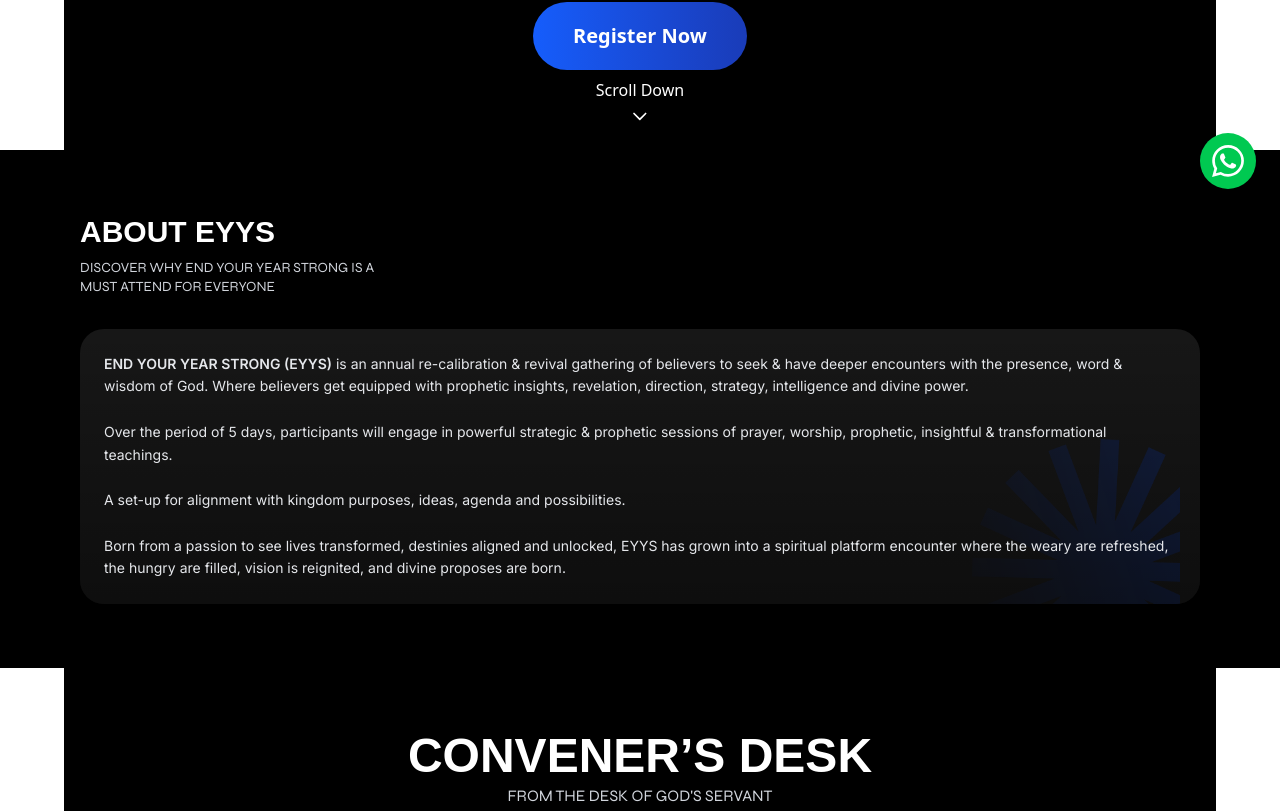
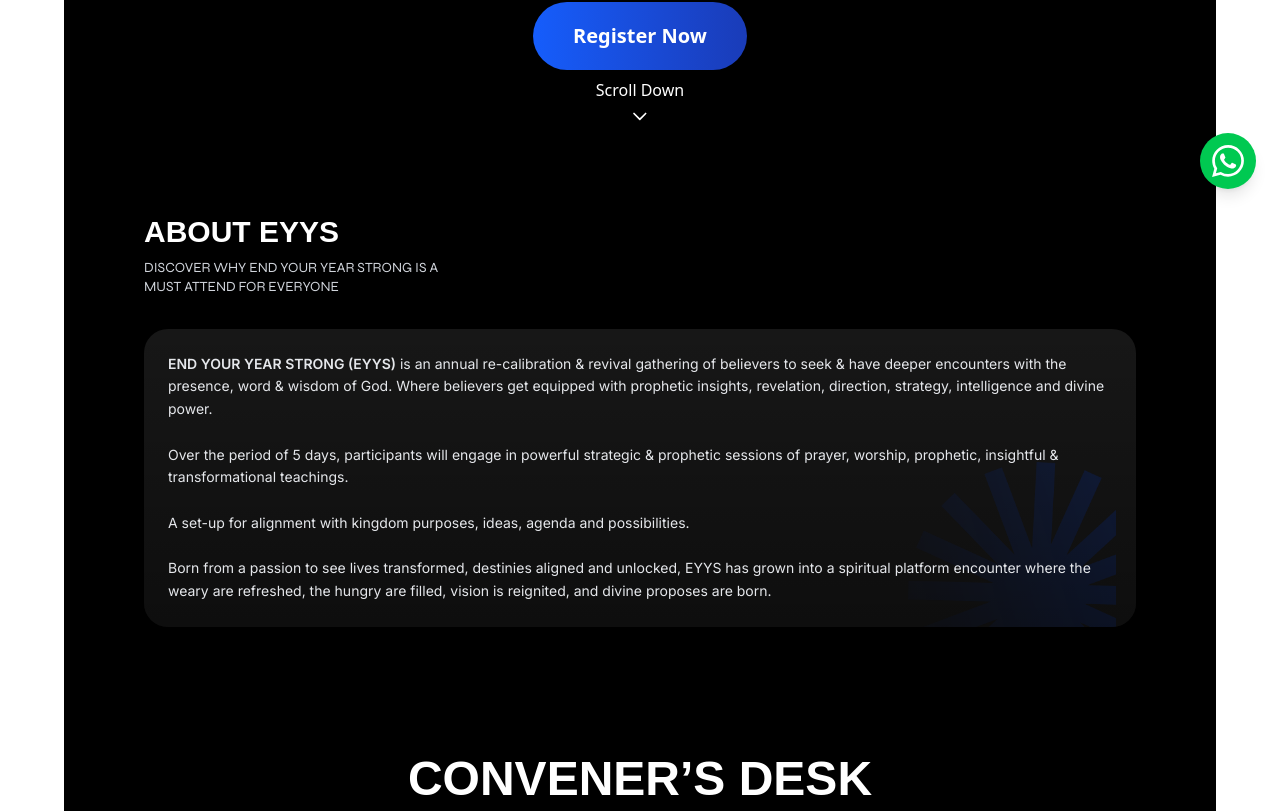
Before and after one commit to favoriabs/eyys, a Nuxt app: page / in a window 1280 px wide. Shown: the part 587-1398 px from the top of the page. Built offline with nearby package versions, Linux system fonts and the light colour scheme; no server answers; a web font is replaced by a local one.

Commit message:
improve web look

```diff
--- a/app/components/AboutSection.vue
+++ b/app/components/AboutSection.vue
@@ -1,5 +1,5 @@
 <template>
-  <section id="about" class="bg-black text-white px-6 py-16 md:px-12 lg:px-20">
+  <section id="about" class="bg-black text-white px-6 py-16 md:px-12 lg:px-20 max-w-4xl lg:max-w-5xl xl:max-w-6xl mx-auto">
 
 
     <!-- Section Title -->
--- a/app/components/ContactSection.vue
+++ b/app/components/ContactSection.vue
@@ -1,5 +1,5 @@
 <template>
-  <section id="contact" class="bg-black text-white px-6 py-16 md:px-12 lg:px-20">
+  <section id="contact" class="bg-black text-white px-6 py-16 md:px-12 lg:px-20 max-w-4xl lg:max-w-5xl xl:max-w-6xl mx-auto">
 
     <!-- Heading -->
     <h2 class="text-3xl font-extrabold font-clash">
```
